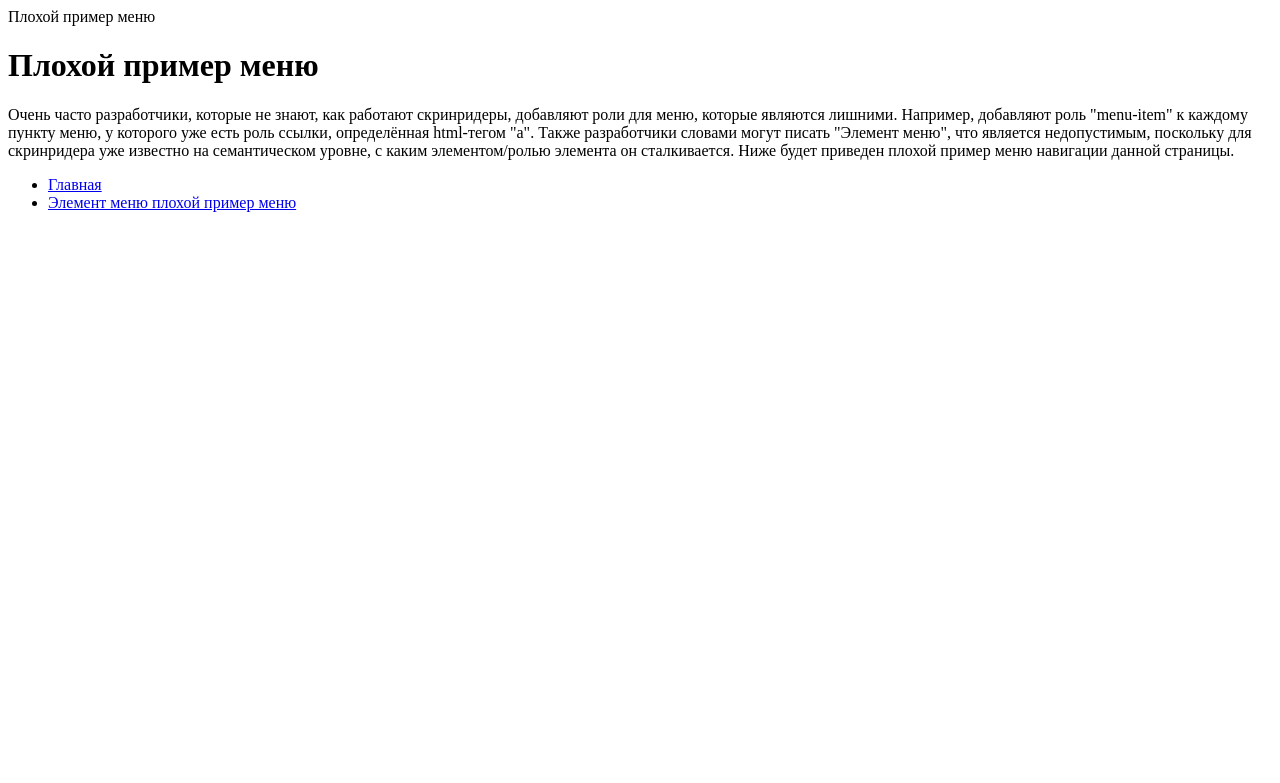
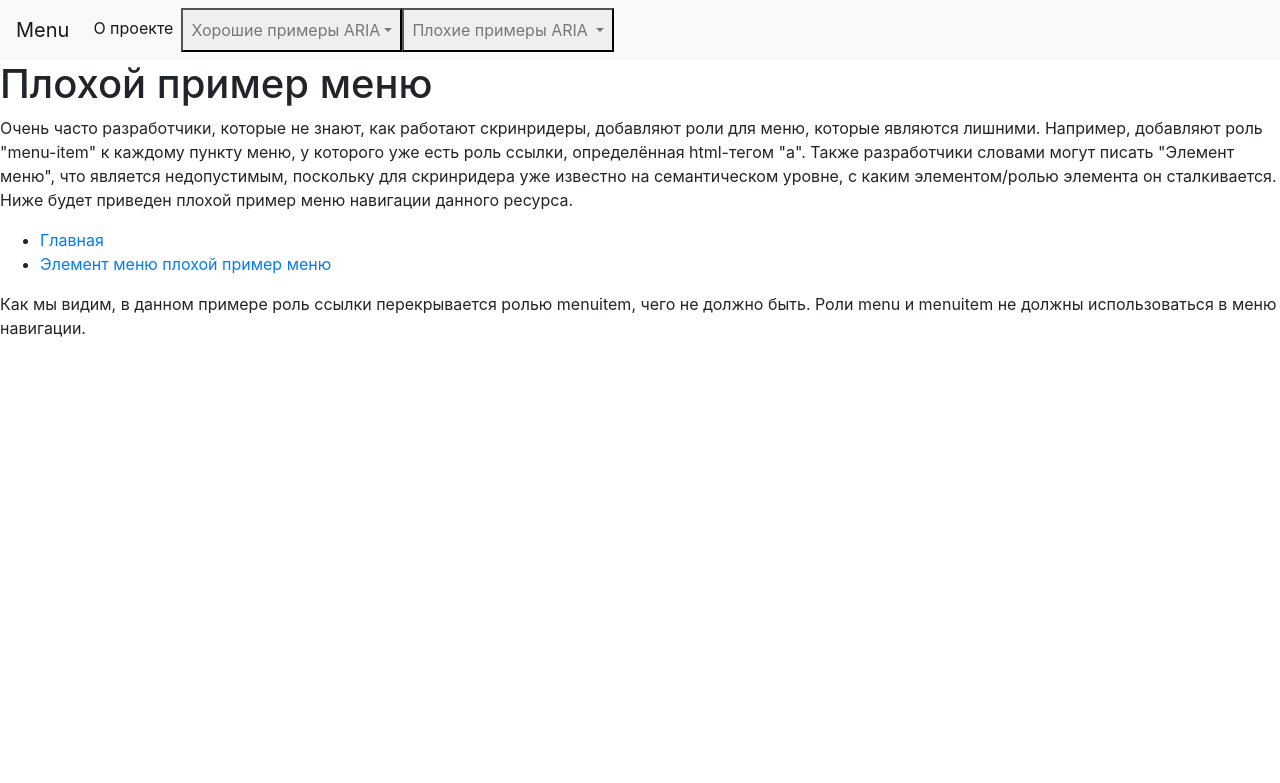
Before and after one commit to sevapopov2/wai-aria-inspection, a Django app: template server/templates/main/bad-examples/menu.html in a window 1280 px wide. Shown: the top 783 px of the page. Run offline with Django 4.2, Linux system fonts and the light colour scheme; the template is opened without the code that fills it, so the values that code supplies are empty; some libraries are stand-ins or nearby versions.

Commit message:
Add more explanation and a possible solution for bad menu example

```diff
--- a/server/templates/main/bad-examples/menu.html
+++ b/server/templates/main/bad-examples/menu.html
@@ -1,3 +1,4 @@
+{% extends 'main/base.html' %}
 {% block title %}Плохой пример меню{% endblock %}
 {% block content %}
 <h1>Плохой пример меню</h1>
@@ -7,15 +8,16 @@
     "a".
     Также разработчики словами могут писать "Элемент меню", что является недопустимым, поскольку для скринридера уже
     известно на семантическом уровне, с каким элементом/ролью элемента он сталкивается.
-    Ниже будет приведен плохой пример меню навигации данной страницы.</p>
+    Ниже будет приведен плохой пример меню навигации данного ресурса.</p>
     <nav id=""bad-menu" aria-label="Меню">
         <ul>
             <li>
                 <a href="{% url 'main:index' %}" role="menuitem">Главная</a>
             </li>
             <li>
-                <a href="#" role="menuitem">Элемент меню плохой пример меню</a>
+                <a href="{% url 'main:bad-menu-example' %}" role="menuitem">Элемент меню плохой пример меню</a>
             </li>
         </ul>
     </nav>
+    <p>Как мы видим, в данном примере роль ссылки перекрывается ролью menuitem, чего не должно быть. Роли menu и menuitem не должны использоваться в меню навигации.</p>
 {% endblock %}
```
